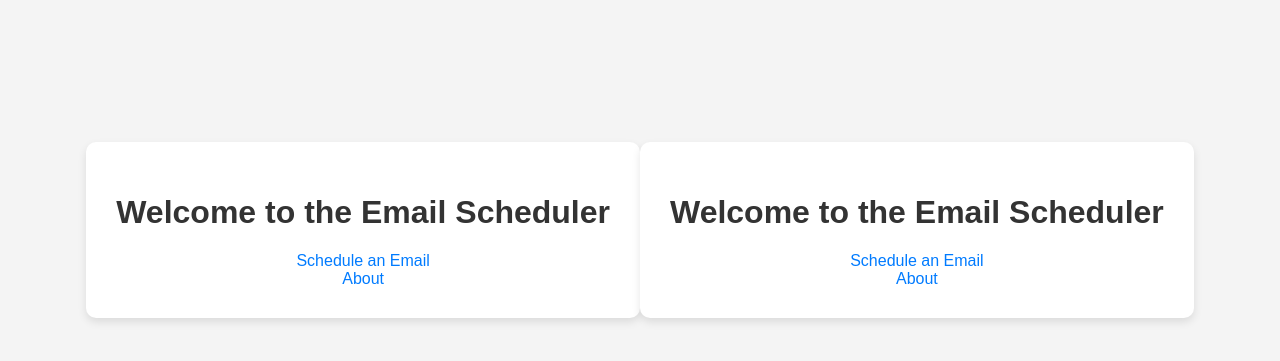
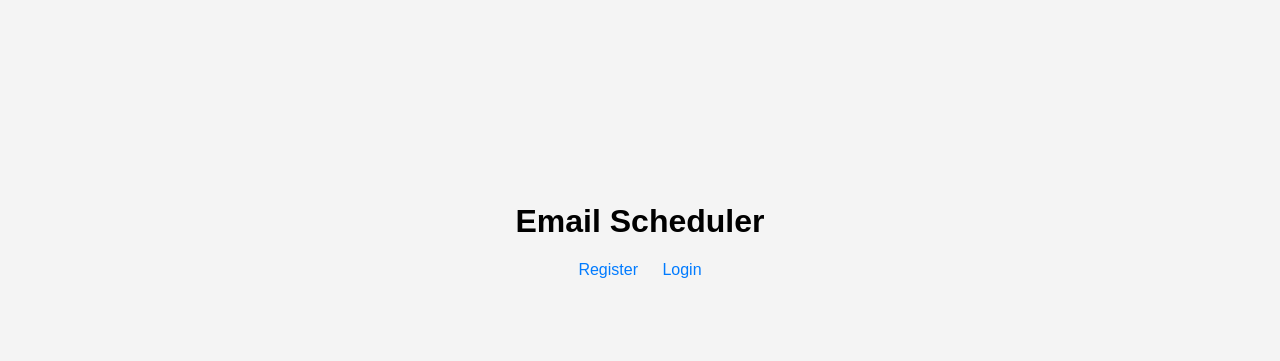
Before and after one commit to mailsender123/Mail-scheduler, a Flask app: page / in a window 1280 px wide. Shown: the part 170-531 px from the top of the page. Run offline with Flask 3, Linux system fonts and the light colour scheme.

Commit message:
home.html

```diff
--- a/templates/home.html
+++ b/templates/home.html
@@ -1,41 +1,21 @@
-<!-- home.html -->
+<!-- Frontend: home.html -->
 <!DOCTYPE html>
 <html>
 <head>
-    <title>Home - Email Scheduler</title>
+    <title>Email Scheduler - Home</title>
     <style>
-        body { font-family: Arial, sans-serif; display: flex; justify-content: center; align-items: center; height: 100vh; margin: 0; background-color: #f4f4f4; }
-        .container { text-align: center; background-color: white; padding: 30px; border-radius: 10px; box-shadow: 0 4px 8px rgba(0, 0, 0, 0.1); }
-        h1 { color: #333; }
-        a { text-decoration: none; color: #007BFF; margin: 10px; }
+        body { font-family: Arial, sans-serif; margin: 0; padding: 0; background-color: #f4f4f4; display: flex; justify-content: center; align-items: center; height: 100vh; }
+        .container { text-align: center; }
+        h1 { font-size: 2em; }
+        a { margin: 10px; text-decoration: none; color: #007BFF; }
         a:hover { text-decoration: underline; }
     </style>
 </head>
 <body>
     <div class="container">
-        <h1>Welcome to the Email Scheduler</h1>
-        <a href="/schedule">Schedule an Email</a><br>
-        <a href="/about">About</a>
-    </div>
-</body>
-</html><!-- home.html -->
-<!DOCTYPE html>
-<html>
-<head>
-    <title>Home - Email Scheduler</title>
-    <style>
-        body { font-family: Arial, sans-serif; display: flex; justify-content: center; align-items: center; height: 100vh; margin: 0; background-color: #f4f4f4; }
-        .container { text-align: center; background-color: white; padding: 30px; border-radius: 10px; box-shadow: 0 4px 8px rgba(0, 0, 0, 0.1); }
-        h1 { color: #333; }
-        a { text-decoration: none; color: #007BFF; margin: 10px; }
-        a:hover { text-decoration: underline; }
-    </style>
-</head>
-<body>
-    <div class="container">
-        <h1>Welcome to the Email Scheduler</h1>
-        <a href="/schedule">Schedule an Email</a><br>
-        <a href="/about">About</a>
+        <h1>Email Scheduler</h1>
+        <a href="/register">Register</a>
+        <a href="/login">Login</a>
     </div>
 </body>
 </html>
```
